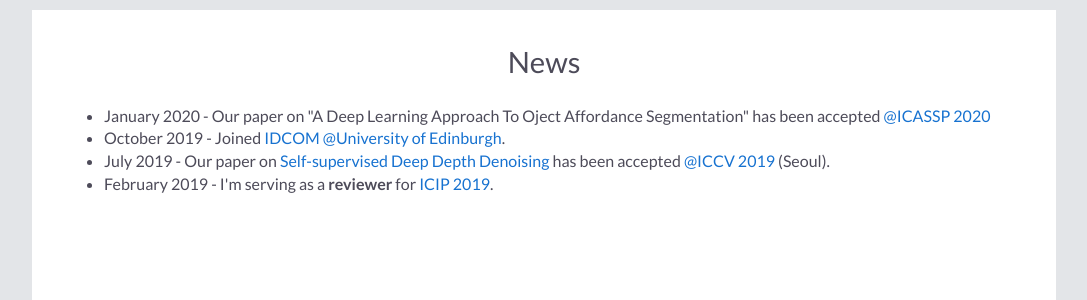
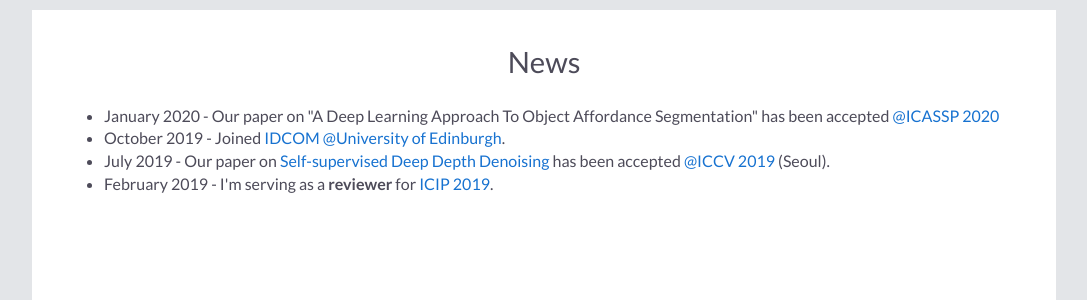
Before and after one commit to spthermo/spthermo.github.io, a Jekyll site: the page built from index.md, in a window 1280 px wide and 900 px high. Shown: the part 323-623 px from the top of the window, without its empty margins (96-1183 px from the left). Built offline with Jekyll 4.4.1, drawn with Linux system fonts in a browser that asks for light colours; nearby versions of some CDN libraries; our own code applies the rules of GitHub Pages for plain Markdown files.

Commit message:
Update default.html

```diff
--- a/_layouts/default.html
+++ b/_layouts/default.html
@@ -56,7 +56,7 @@
     <h2>News</h2>
       <div class="news">
         <ul>
-          <li><span> January 2020 - Our paper on "A Deep Learning Approach To Oject Affordance Segmentation" has been accepted <a href="https://2020.ieeeicassp.org/">@ICASSP 2020</a>
+          <li><span> January 2020 - Our paper on "A Deep Learning Approach To Object Affordance Segmentation" has been accepted <a href="https://2020.ieeeicassp.org/">@ICASSP 2020</a>
           <li><span> October 2019 - Joined <a href="https://www.eng.ed.ac.uk/research/institutes/idcom">IDCOM @University of Edinburgh</a>.
           <br>
           <li><span> July 2019 - Our paper on <a href="https://vcl3d.github.io/DeepDepthDenoising/">Self-supervised Deep Depth Denoising</a> has been accepted <a href="http://iccv2019.thecvf.com/">@ICCV 2019</a> (Seoul).
```
